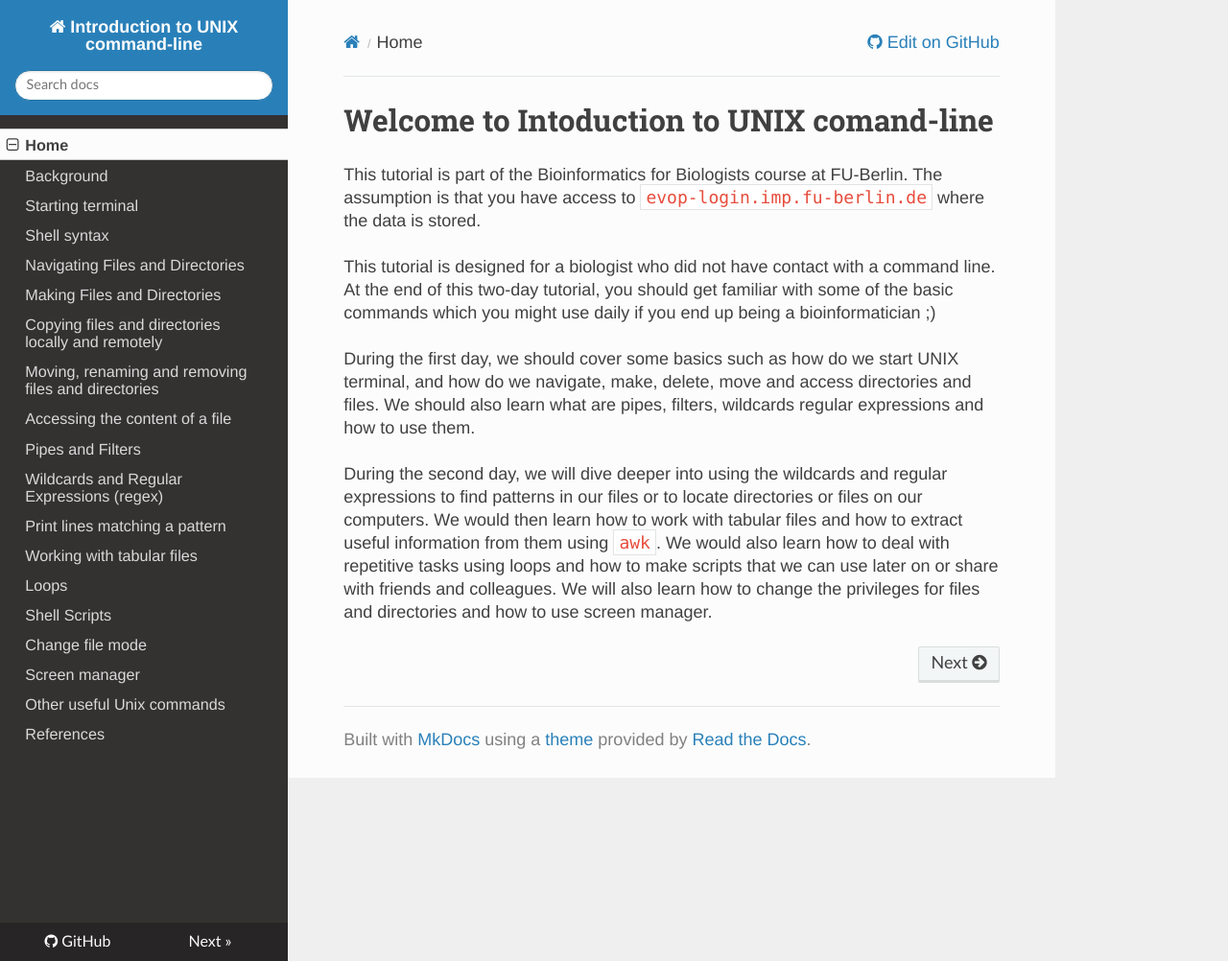
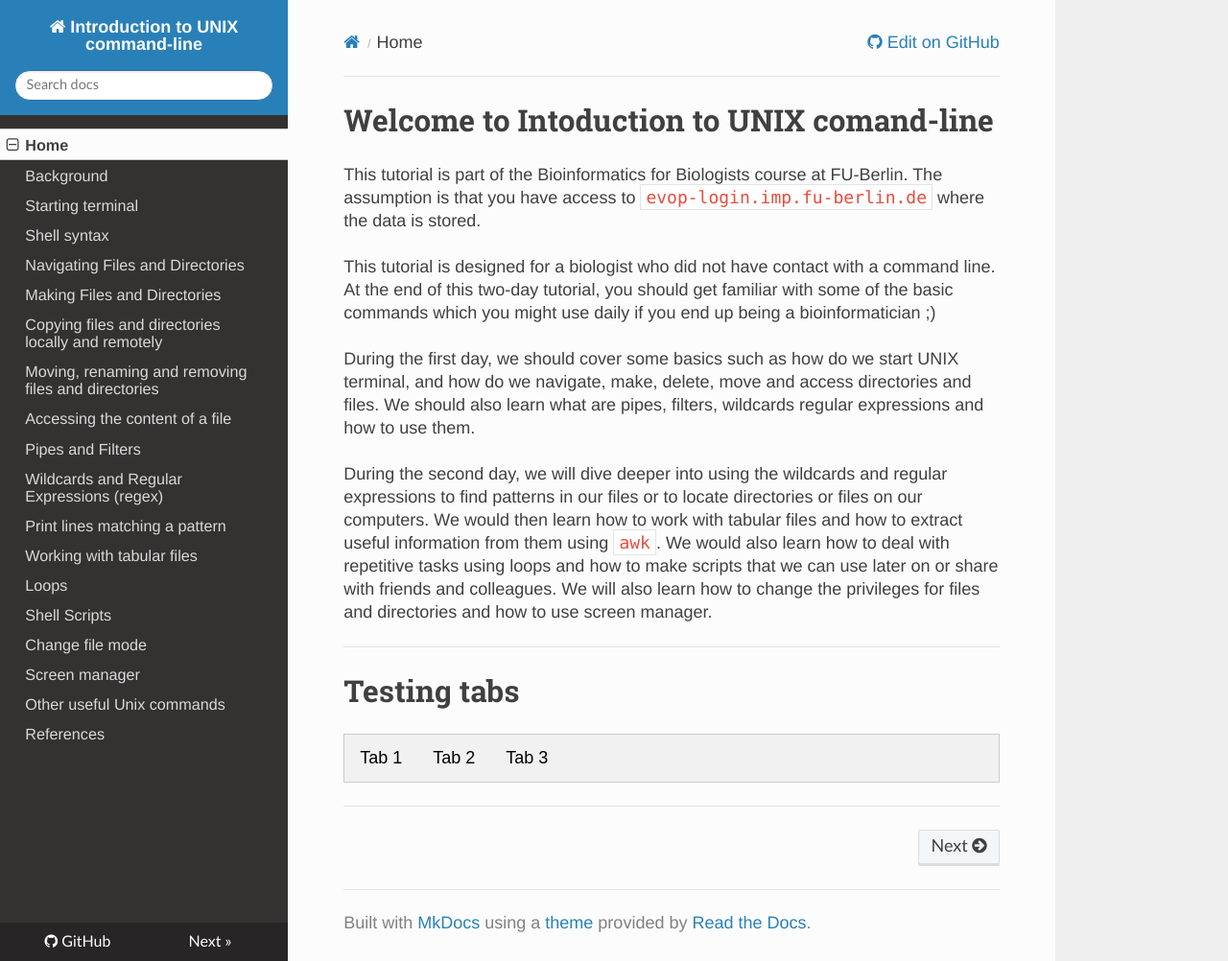
Before and after one commit to bajicv/unix_intro, an MkDocs documentation site: the page built from docs/01_index.md, in a window 1280 px wide and 1002 px high. Shown: the whole window at 96% size. Built offline with MkDocs 1.6.1, drawn with Linux system fonts in a browser that asks for light colours; nearby versions of some CDN libraries; part of the change alters nothing that is shown.

Commit message:
testing tabs in index.md

```diff
--- a/docs/01_index.md
+++ b/docs/01_index.md
@@ -7,3 +7,76 @@ This tutorial is designed for a biologist who did not have contact with a comman
 During the first day, we should cover some basics such as how do we start UNIX terminal, and how do we navigate, make, delete, move and access directories and files. We should also learn what are pipes, filters, wildcards regular expressions and how to use them.
 
 During the second day, we will dive deeper into using the wildcards and regular expressions to find patterns in our files or to locate directories or files on our computers. We would then learn how to work with tabular files and how to extract useful information from them using `awk`. We would also learn how to deal with repetitive tasks using loops and how to make scripts that we can use later on or share with friends and colleagues. We will also learn how to change the privileges for files and directories and how to use screen manager.
+
+----
+
+# Testing tabs
+
+<div class="tab">
+  <button class="tablinks" onclick="openTab(event, 'tab1')">Tab 1</button>
+  <button class="tablinks" onclick="openTab(event, 'tab2')">Tab 2</button>
+  <button class="tablinks" onclick="openTab(event, 'tab3')">Tab 3</button>
+</div>
+
+<div id="tab1" class="tabcontent">
+  <p>Content for tab 1 goes here.</p>
+</div>
+
+<div id="tab2" class="tabcontent">
+  <p>Content for tab 2 goes here.</p>
+</div>
+
+<div id="tab3" class="tabcontent">
+  <p>Content for tab 3 goes here.</p>
+</div>
+
+<script>
+function openTab(evt, tabName) {
+  var i, tabcontent, tablinks;
+  tabcontent = document.getElementsByClassName("tabcontent");
+  for (i = 0; i < tabcontent.length; i++) {
+    tabcontent[i].style.display = "none";
+  }
+  tablinks = document.getElementsByClassName("tablinks");
+  for (i = 0; i < tablinks.length; i++) {
+    tablinks[i].className = tablinks[i].className.replace(" active", "");
+  }
+  document.getElementById(tabName).style.display = "block";
+  evt.currentTarget.className += " active";
+}
+</script>
+
+<style>
+.tab {
+  overflow: hidden;
+  border: 1px solid #ccc;
+  background-color: #f1f1f1;
+}
+
+.tab button {
+  background-color: inherit;
+  float: left;
+  border: none;
+  outline: none;
+  cursor: pointer;
+  padding: 14px 16px;
+  transition: 0.3s;
+}
+
+.tab button:hover {
+  background-color: #ddd;
+}
+
+.tab button.active {
+  background-color: #ccc;
+}
+
+.tabcontent {
+  display: none;
+  padding: 6px 12px;
+  border: 1px solid #ccc;
+  border-top: none;
+}
+</style>
+
+----
--- a/requirements.txt
+++ b/requirements.txt
@@ -1,7 +1,4 @@
-#mkdocs==1.2.3
 jinja2<3.1.0
 Markdown>=3.2
-#pymdown-extensions==9.3
-
 mkdocs==1.3.0
 mkdocs-material==8.2.15
```
